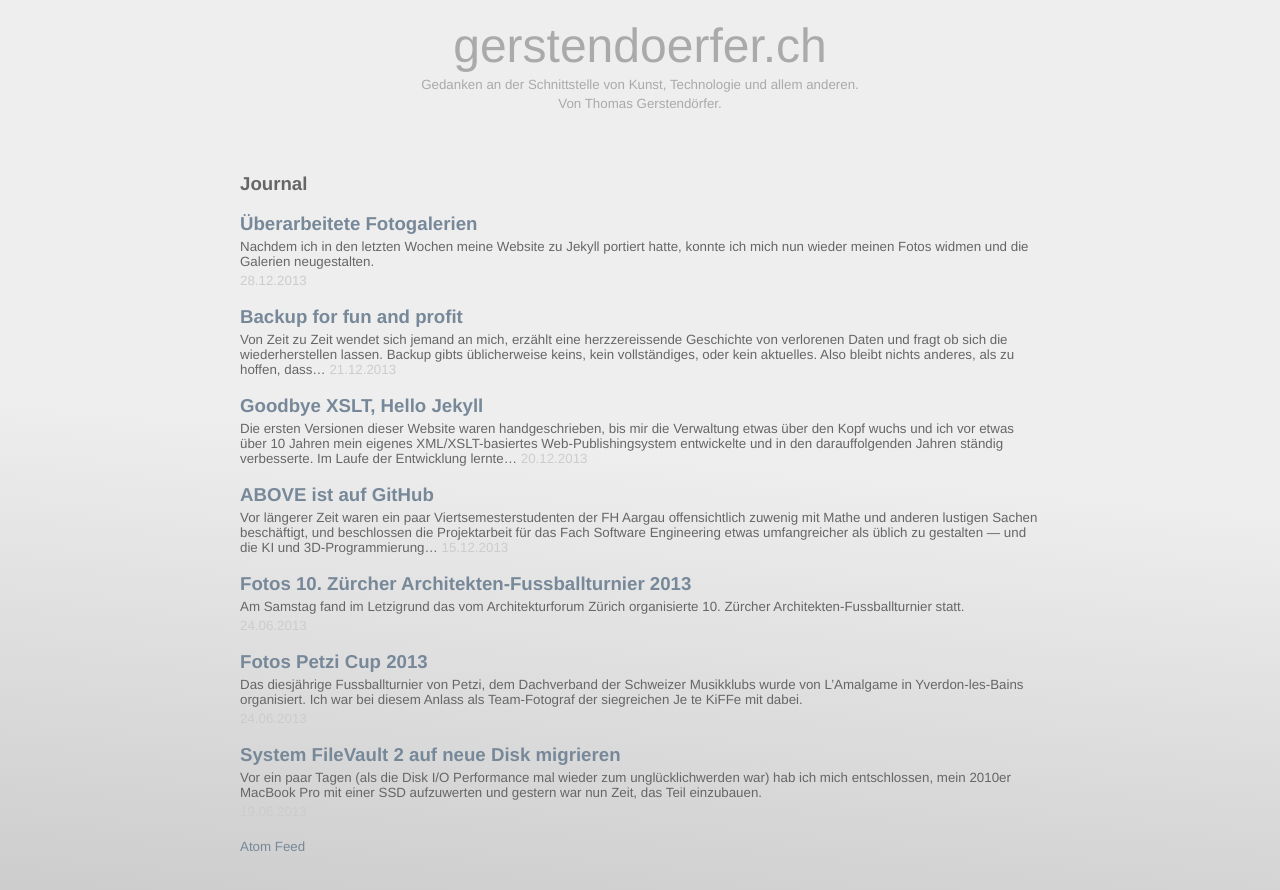
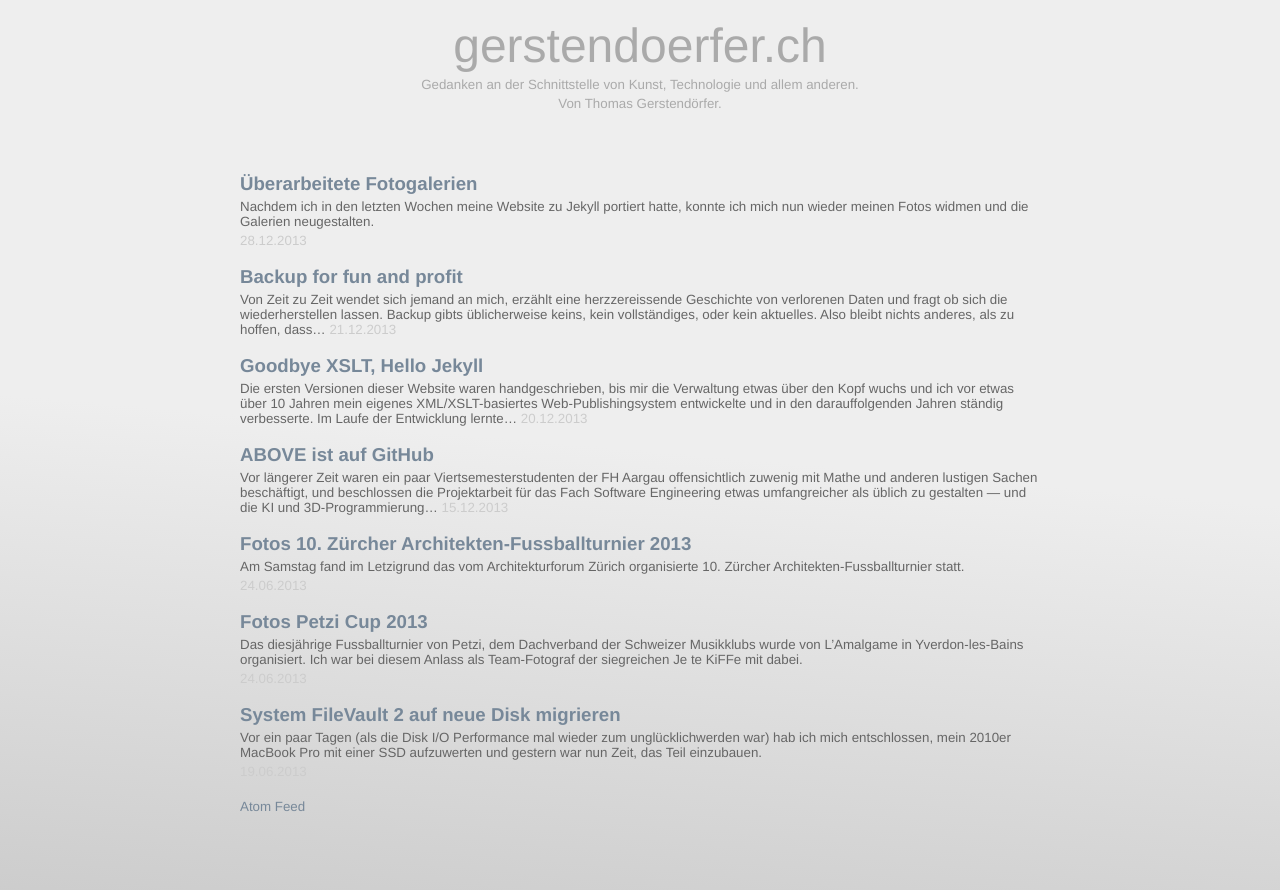
Before and after one commit to tgerstendoerfer/tgerstendoerfer.github.io, a Jekyll site: the page built from index.md, in a window 1280 px wide. Shown: the top 890 px of the page. Built offline with Jekyll 4.4.1, drawn with Linux system fonts in a browser that asks for light colours.

Commit message:
removed ‘Journal’ title from index page

```diff
--- a/_layouts/default.html
+++ b/_layouts/default.html
@@ -2,7 +2,7 @@
 <html lang="de">
 	<head>
 		<meta charset='utf-8'>
-		<title>{{ page.title }} - Thomas Gerstendörfer</title>
+		<title>{% if page.title %}{{ page.title }} - {% endif %}Thomas Gerstendörfer</title>
 		<link rel="STYLESHEET" type="text/css" href="/default.css">
 		<link rel="STYLESHEET" type="text/css" href="/print.css" media="print">
 		<link rel="alternate" type="application/atom+xml" href="feed.xml" title="Thomas Gerstendörfer">
@@ -25,7 +25,7 @@
 			<p>Von <a href="http://gerstendoerfer.com" rel="me">Thomas Gerstendörfer</a>.</p>
 		</nav>
 		<main>
-			<h1>{{ page.title }}</h1>
+			{% if page.title %}<h1>{{ page.title }}</h1>{% endif %}
 			{{ content }}
 		</main>
 	</body>
--- a/index.md
+++ b/index.md
@@ -1,6 +1,5 @@
 ---
 layout: default
-title: Journal
 description: Gedanken an der Schnittstelle von Kunst, Technologie und allem anderen. Von Thomas Gerstendörfer.
 ---
 
```
